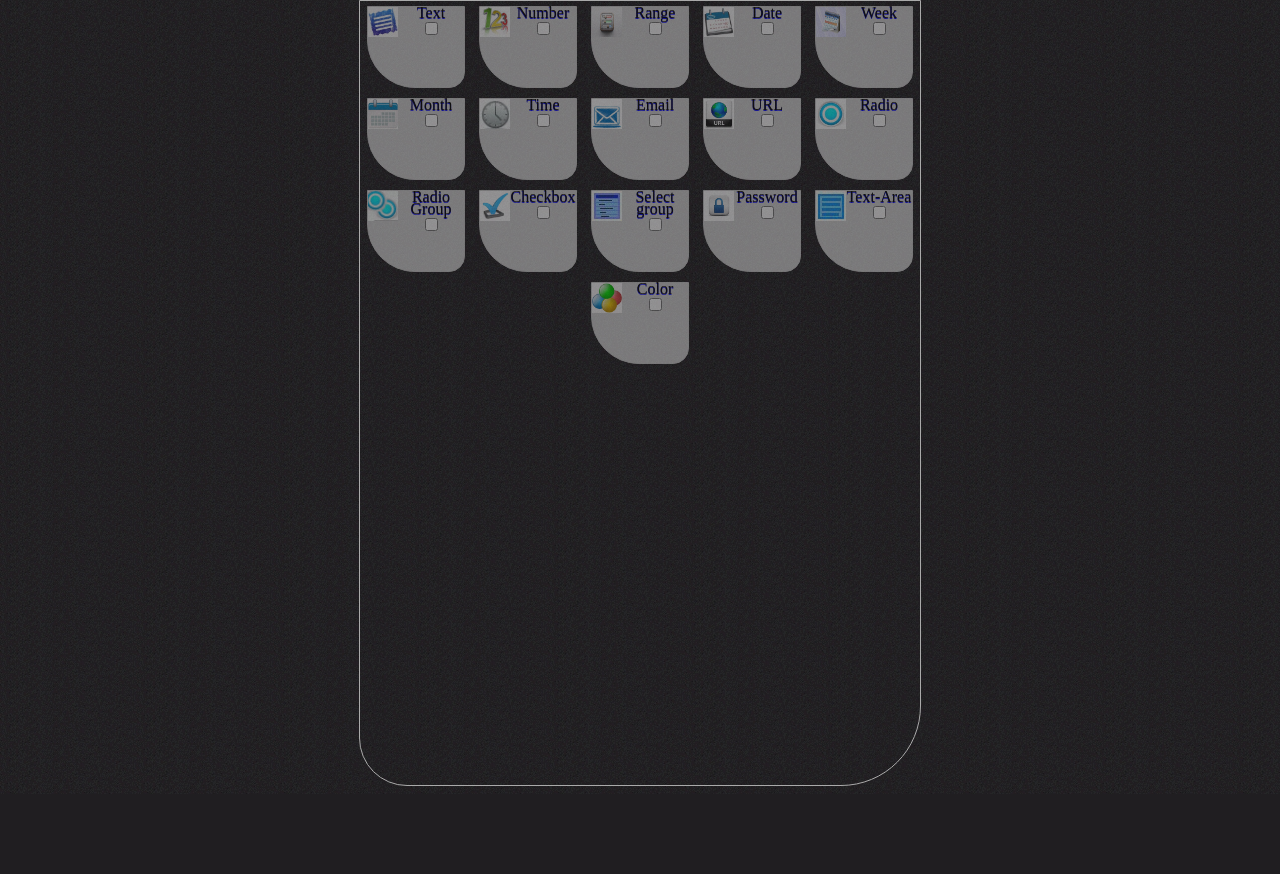
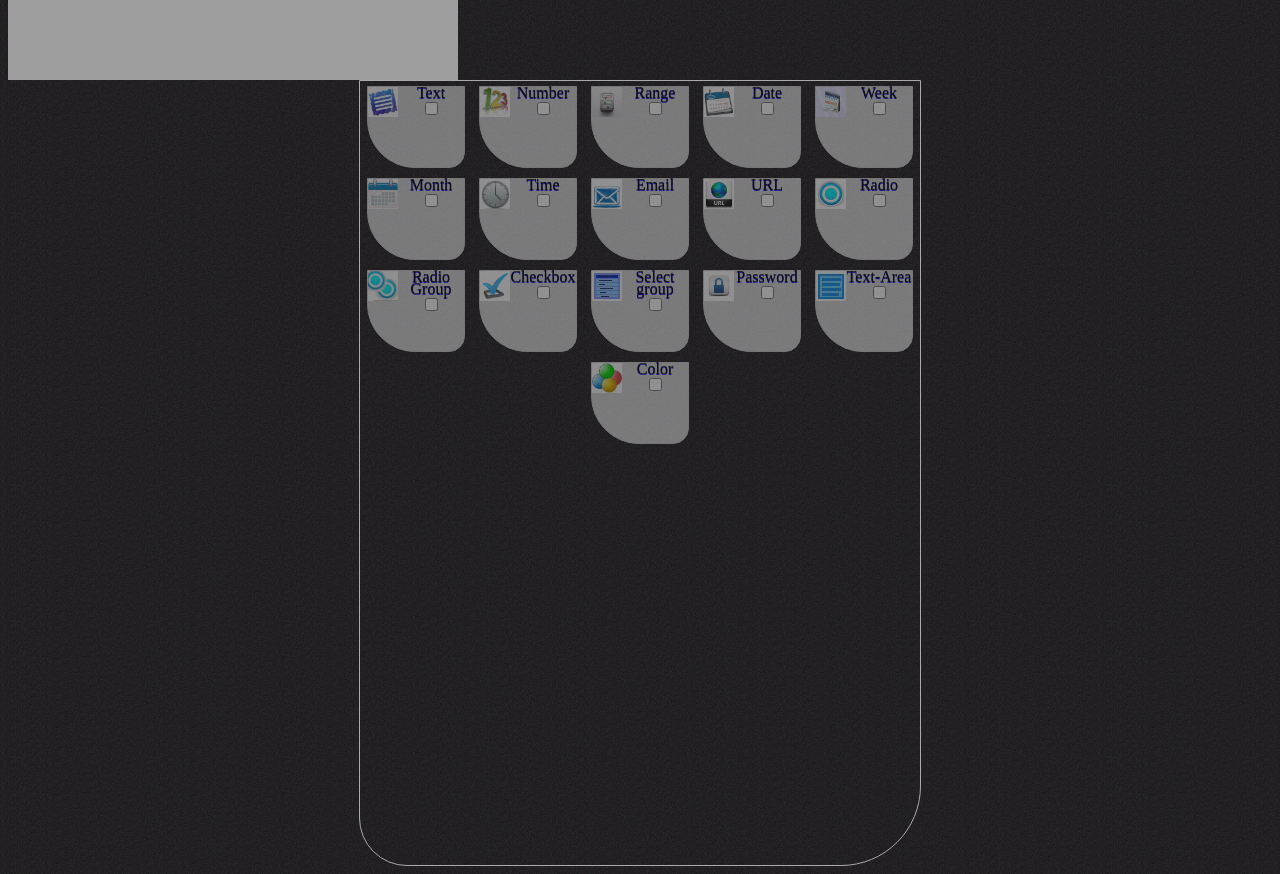
Before and after one commit to cool-mist/quick-form, a PHP site: page / in a window 1280 px wide. Shown: the part 243-1117 px from the top of the page. Before the commit the page ends 1029 px from the top, so only its background shows below. Run offline with PHP 8.4, Linux system fonts and the light colour scheme; grey boxes are pictures that could not be loaded.

Commit message:
Added Like Button

```diff
--- a/index.php
+++ b/index.php
@@ -9,6 +9,7 @@
 	<script type="text/javascript" src="indexjs.js" ></script>
 	<meta http-equiv="Content-Type" content="text/html;charset=utf-8" />
   	<img src='img/header.jpg' id='header'/><br />
+  	<iframe src="//www.facebook.com/plugins/like.php?href=https%3A%2F%2Fwww.facebook.com%2Fsuryaformcreator&amp;send=false&amp;layout=standard&amp;width=450&amp;show_faces=true&amp;font=trebuchet+ms&amp;colorscheme=dark&amp;action=like&amp;height=80" scrolling="no" frameborder="0" style="border:none; overflow:hidden; width:450px; height:80px;" allowTransparency="true"></iframe>
 	</head>
 
 	<body>
```
